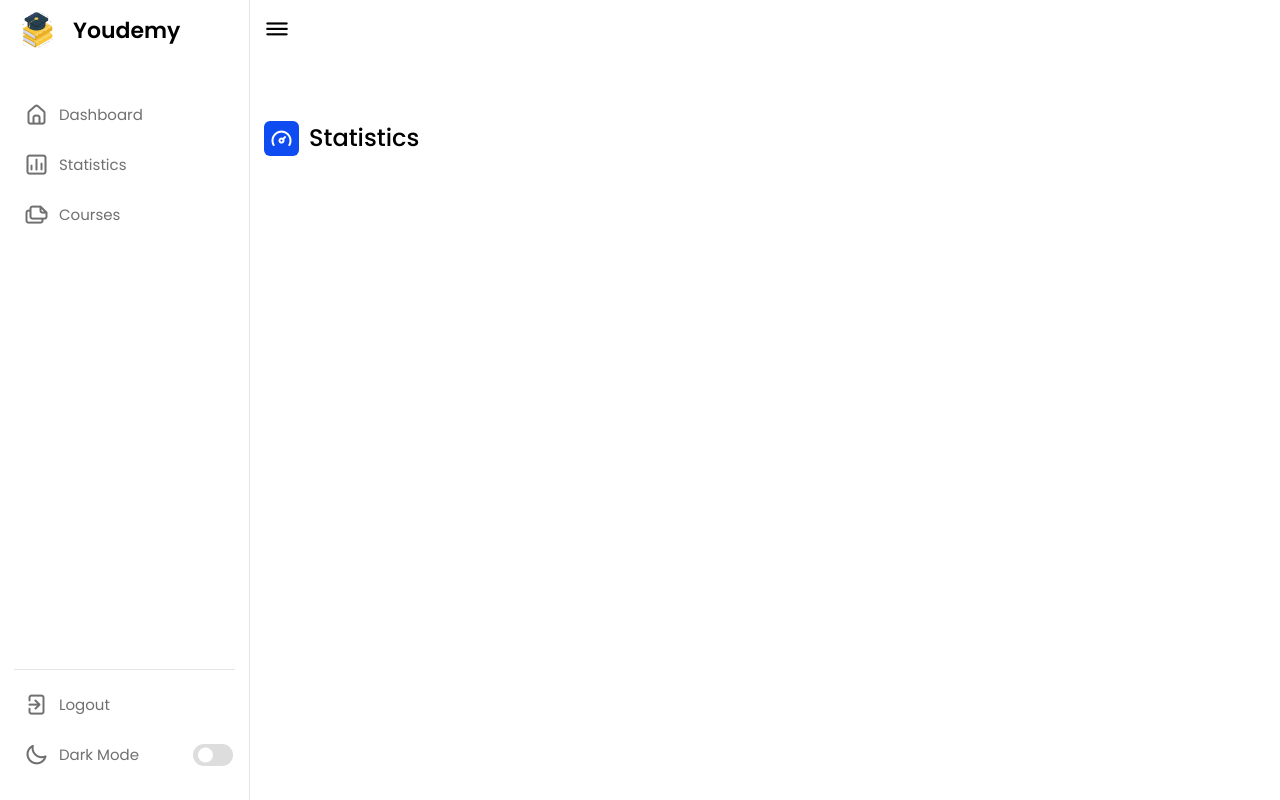
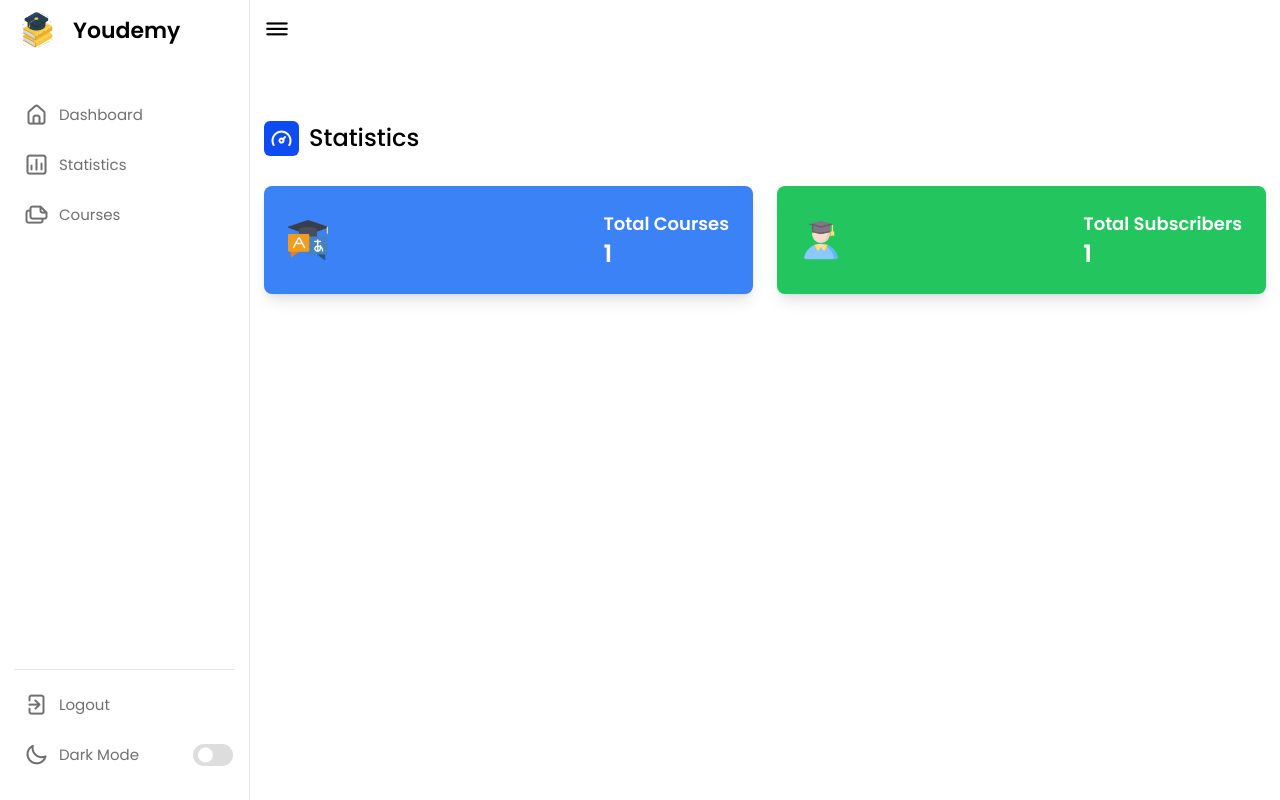
Before and after one commit to YassineElHassani/Youdemy, a PHP site: page /platform/statistics.php in a window 1280 px wide. Run offline with PHP 8.4, Linux system fonts and the light colour scheme; the visitor is signed in with stand-in values (Sample User, id 1); tables that the repository leaves empty hold one stand-in row (values such as "Sample post"); some libraries are stand-ins or nearby versions.

Commit message:
Adding satitstics

```diff
--- a/platform/statistics.php
+++ b/platform/statistics.php
@@ -1,4 +1,5 @@
 <?php
+require_once '../class/Teacher.php';
 
 session_start();
 
@@ -7,6 +8,11 @@ if (!isset($_SESSION["id"]) || $_SESSION["role"] !== "teacher") {
     exit();
 }
 
+$userId = $_SESSION['id'];
+
+$stats = new Teacher();
+$totalCourses = $stats->totalCourses($userId);
+$totalSubscribers = $stats->totalSubscribers($userId);
 
 ?>
 
@@ -20,13 +26,28 @@ include_once './layout/header.php';
             <i class="uil uil-tachometer-fast-alt"></i>
             <span class="text">Statistics</span>
         </div>
-    </div>
 
-    <div class="activity">
+        <div class="grid grid-cols-1 sm:grid-cols-1 lg:grid-cols-2 gap-6">
+            <div class="bg-blue-500 text-white p-6 rounded-lg shadow-lg flex items-center justify-between">
+                <div>
+                    <img src="../src/img/course.png" height="40px" width="40px">
+                </div>
+                <div>
+                    <p class="text-lg font-semibold">Total Courses</p>
+                    <p class="text-2xl font-bold"><?php echo htmlspecialchars($totalCourses); ?></p>
+                </div>
+            </div>
+            <div class="bg-green-500 text-white p-6 rounded-lg shadow-lg flex items-center justify-between">
+                <div>
+                    <img src="../src/img/student.png" height="40px" width="40px">
+                </div>
+                <div>
+                    <p class="text-lg font-semibold">Total Subscribers</p>
+                    <p class="text-2xl font-bold"><?php echo htmlspecialchars($totalSubscribers) ?></p>
+                </div>
+            </div>
+        </div>
 
-        <div class="activity-data">
-
-        </div>
     </div>
 </div>
 
```
